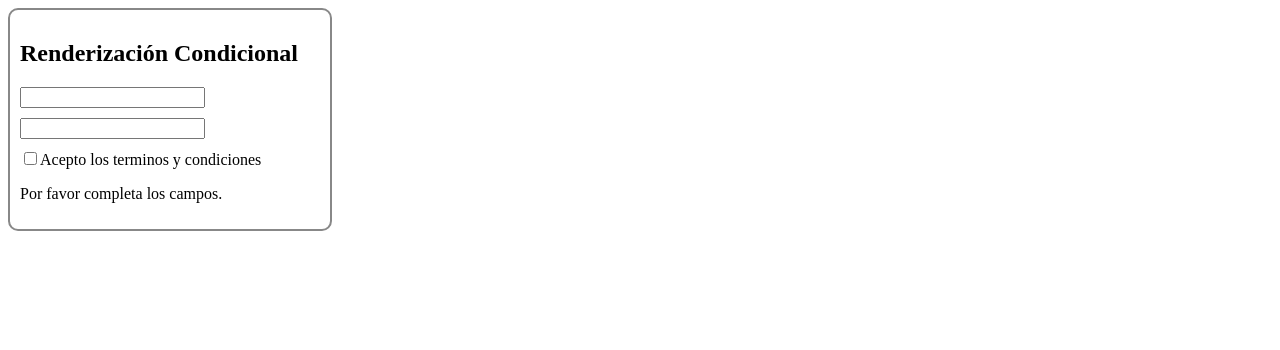
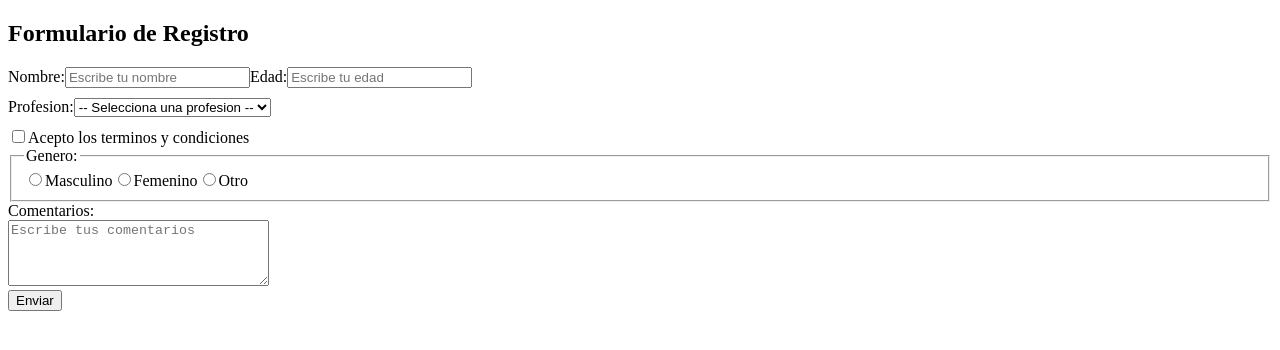
Before and after one commit to EsneiderCdD/React_Library, a React (Vite) app: page / in a window 1280 px wide. Shown: the top 350 px of the page. Built offline with nearby package versions, Linux system fonts and the light colour scheme.

Commit message:
Formularios Controlados

```diff
--- a/src/App.jsx
+++ b/src/App.jsx
@@ -1,72 +1,166 @@
-import React, { useState } from "react";
-
-function Renderizacion () {
-
-    const [ nombre, setNombre ] = useState("");
-    const [ edad, setEdad ] = useState("");
-    const [ aceptado, setAceptado ] = useState(false);
-
-    const handleNombre = (e) => {
-        setNombre(e.target.value);
-    };
+//Imagina que quieres llenar un formulario: tu nombre, tu edad, tu profesión, etc.
+//Pero en React no queremos que el navegador controle ese input. Queremos nosotros mismos manejar el dato, almacenarlo en el estado.
+//Así que lo primero que necesitamos es: un input que se controle desde React. Eso se llama componente controlado.
 
 
-    const handleEdad = (e) => {
-        setEdad(e.target.value);
-    };
-
-    const handleAceptado = (e) => {
-        setAceptado(e.target.checked);
-    };
+//onSubmit = es un evento especial de los formularios, se dispara con type="submit o ENTER". Envia todos los datos
+//preventDefault() = es un metodo que evita que el formulario se envie y recargue la pagina.
+import React from 'react';
+import { useState } from 'react';
 
 
-    let contenido;
 
-    if (nombre === "" || edad === "") {
-        contenido = <p>Por favor completa los campos.</p>;
-    } else if (isNaN(edad) || edad <= 0) {
-        contenido = <p>Edad Inválida. Debe ser un numero positivo</p>;
-    } else if (!aceptado) {
-        contenido = <p>Debes aceptar los terminos y condiciones </p>;
-    } else if (Number(edad) < 18) {
-        contenido = <p>Hola {nombre}, eres menor de edad. Acceso Denegado.</p>;
-    } else {
-        contenido = <p>Hola {nombre}, eres mayor de edad. ¡Bienvenido! </p>
+function Formulario () {
+
+
+
+    const [nombre, setNombre] = useState("");
+    const [edad, setEdad] = useState("");
+    const [profesion, setProfesion] = useState("");
+    const [aceptado, setAceptado] = useState(false);
+    const estilo = { marginBottom: "10px"};
+    const [genero, setGenero] = useState("");
+    const [comentario, setComentario] = useState("")
+
+    const [error, setError] = useState("");
+
+    const handleSubmit = (e) => {
+        e.preventDefault();
+        //Aqui se valida
+
+    if (!nombre || !edad || !profesion || !genero) {
+        setError(" Por favor completa todos los campos.");
+        return;
+    }
+    if (isNaN(edad) || Number(edad) <= 0) {
+        setError("La edad debe ser un número positivo.");
+        return;
+    }
+    if (!aceptado) {
+        setError("Debes aceptar los términos y condiciones.");
+        return;
+    }
+
+    setError(""); //limpia el error si los datos son correctos
+    alert(`Nombre: ${nombre}\nEdad: ${edad}\nProfesion: ${profesion}\nGenero: ${genero}\nComentario: ${comentario}`);
+
     }
 
 
 
 
     return (
-        <div style={{ border: "2px solid #888", padding: "10px", borderRadius: "10px", width: "300px" }}>
-            <h2>Renderización Condicional</h2>
+        <div>
+            <h2>Formulario de Registro</h2>
+            <form onSubmit={handleSubmit}>
+                <label>
+                    Nombre:
                     <input
                         type="text"
                         value={nombre}
-                onChange={handleNombre}
-                style={{ display: "block", marginBottom: "10px" }}
+                        onChange={(e) => setNombre(e.target.value)}
+                        placeholder='Escribe tu nombre'
+                        style={estilo}
                     />
+                </label>
+                <label>
+                    Edad:
                     <input
                         type="number"
                         value={edad}
-                onChange={handleEdad}
-                style={{ display: "block", marginBottom: "10px" }}/>
+                        onChange={(e) => setEdad(e.target.value)}
+                        placeholder='Escribe tu edad' />
 
-
-            <label >
+                </label>
+                <div>
+                    <label>
+                        Profesion:
+                        <select value={profesion}
+                                onChange= {(e) => setProfesion(e.target.value)}
+                                style={estilo}>
+                            <option value="">-- Selecciona una profesion -- </option>
+                            <option value="Estudiante">Estudiante</option>
+                            <option value="Desarrollador">Desarrollador</option>
+                            <option value="Diseñador">Diseñador"</option>
+                        </select>
+                    </label>
+                </div>
+                <div>
+                    <label>
                         <input
                             type="checkbox"
                             checked={aceptado}
-                    onChange={handleAceptado} />
+                            onChange={(e) => setAceptado(e.target.checked)}
+
+                        />
                         Acepto los terminos y condiciones
                     </label>
-            <div style={{ marginTop: "15px" }}>
-                {contenido}
                 </div>
+                <div>
+                    <fieldset>
+                        <legend>Genero:</legend>
+
+
+                        <label>
+                            <input
+                                type="radio"
+                                name='genero'
+                                value="masculino"
+                                checked={genero === "masculino"}
+                                onChange={(e) => setGenero(e.target.value)}
+                            />
+                            Masculino
+                        </label>
+                        <label>
+                            <input
+                                type="radio"
+                                name='genero'
+                                value="femenino"
+                                checked={genero === "femenino"}
+                                onChange={(e) => setGenero(e.target.value)}
+                            />
+                            Femenino
+                        </label>
+                        <label>
+                            <input
+                                type="radio"
+                                name='genero'
+                                value="Otro"
+                                checked={genero === "Otro"}
+                                onChange={(e) => setGenero(e.target.value)}
+                            />
+                            Otro
+                        </label>
+
+                    </fieldset>
 
 
                 </div>
+                <div>
+                    <label>
+                        Comentarios:
+                        <br />
+                        <textarea
+                            value={comentario}
+                            onChange={(e) => setComentario(e.target.value)}
+                            placeholder='Escribe tus comentarios'
+                            rows={4}
+                            cols={30}
+                        ></textarea>
+                    </label>
+                </div>
 
+                <button
+                    type='submit'>Enviar</button>
+
+
+                    {error && (
+                    <p >{error}</p>
+                    )}
+
+            </form>
+
+        </div>
     );
 }
-export default Renderizacion
+export default Formulario
```
Also changed, not shown: src/clases/react_notes/forms/Formulario.jsx (added, +17 -0 lines), src/clases/react_notes/renderizado/Mnemósine/Renderizacion.jsx (+64 -3 lines), src/clases/react_notes/forms/readme.md (added). Lines whose indentation alone changed are shown as unchanged.
